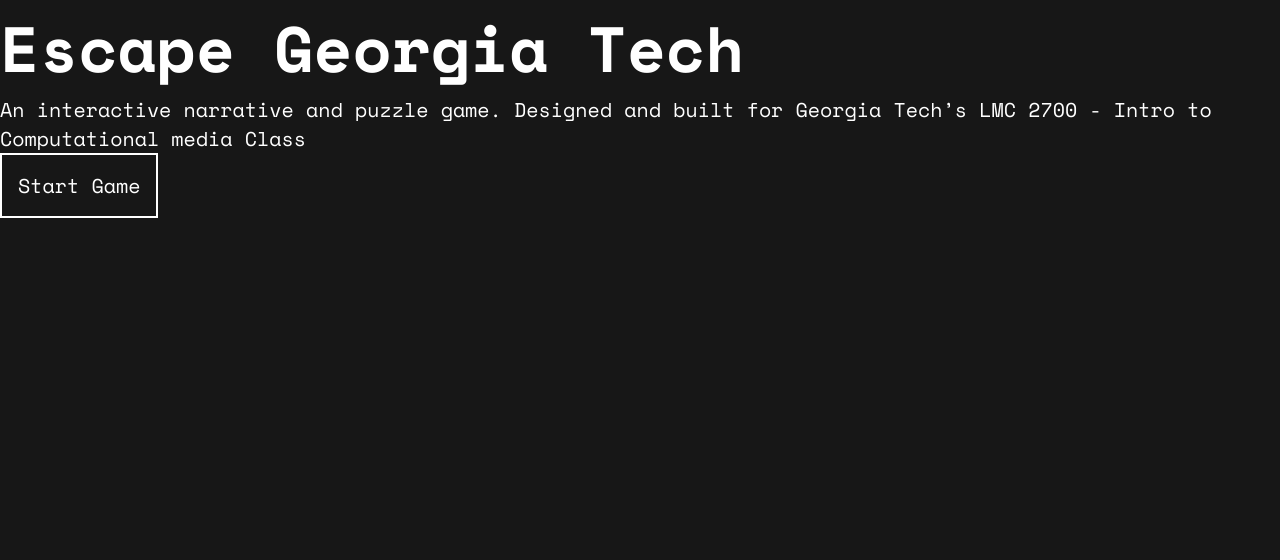
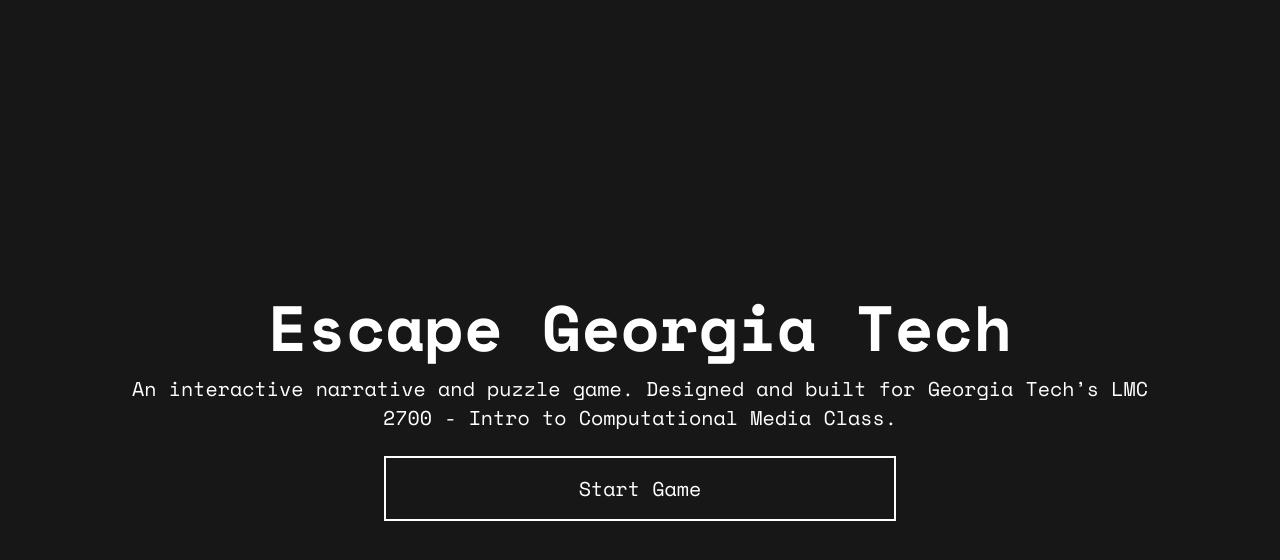
Before and after one commit to jasonxuyang/fall-2022-lmc2700-final-project, a Next.js app: page / in a window 1280 px wide. Shown: the top 560 px of the page. Built offline with nearby package versions, Linux system fonts and the light colour scheme.

Commit message:
feature: cleanup

```diff
--- a/pages/game.module.scss
+++ b/pages/game.module.scss
@@ -54,7 +54,7 @@
   width: 100%;
   align-items: center;
 
-  p {
+  .prompt {
     margin-bottom: $m3;
   }
 
@@ -67,4 +67,8 @@
       width: 100%;
     }
   }
+
+  .pausedNote {
+    margin-top: $m2;
+  }
 }
--- a/pages/game.tsx
+++ b/pages/game.tsx
@@ -143,8 +143,8 @@
       <>
         {event ? (
           <div className={styles.event}>
-            <h3>{event.title}</h3>
-            <p>{event.prompt}</p>
+            <h3 className={styles.title}>{event.title}</h3>
+            <p className={styles.prompt}>{event.prompt}</p>
             <div className={styles.choices}>
               {event.choices.map((choice, index) => {
                 return (
@@ -154,6 +154,7 @@
                 );
               })}
             </div>
+            <p className={styles.pausedNote}>(Game is paused.)</p>
           </div>
         ) : null}
       </>
--- /dev/null
+++ b/pages/landing.module.scss
@@ -0,0 +1,25 @@
+@import "../variables.scss";
+@import "../common.scss";
+
+.main {
+  width: 100vw;
+  height: 100vh;
+  display: flex;
+  flex-direction: column;
+  align-items: center;
+  justify-content: center;
+
+  p {
+    width: 80%;
+    text-align: center;
+    margin-bottom: $m3;
+  }
+
+  a {
+    width: 40%;
+  }
+
+  button {
+    width: 100%;
+  }
+}
--- a/pages/landing.tsx
+++ b/pages/landing.tsx
@@ -1,4 +1,5 @@
 import Link from "next/link";
+import styles from "./landing.module.scss";
 
 export default function Landing() {
   //
@@ -6,11 +7,11 @@
   //
   return (
     <div>
-      <main>
+      <main className={styles.main}>
         <h1>Escape Georgia Tech</h1>
         <p>
           An interactive narrative and puzzle game. Designed and built for
-          Georgia Tech’s LMC 2700 - Intro to Computational media Class{" "}
+          Georgia Tech’s LMC 2700 - Intro to Computational Media Class.
         </p>
         <Link href="/game">
           <button>Start Game</button>
```
